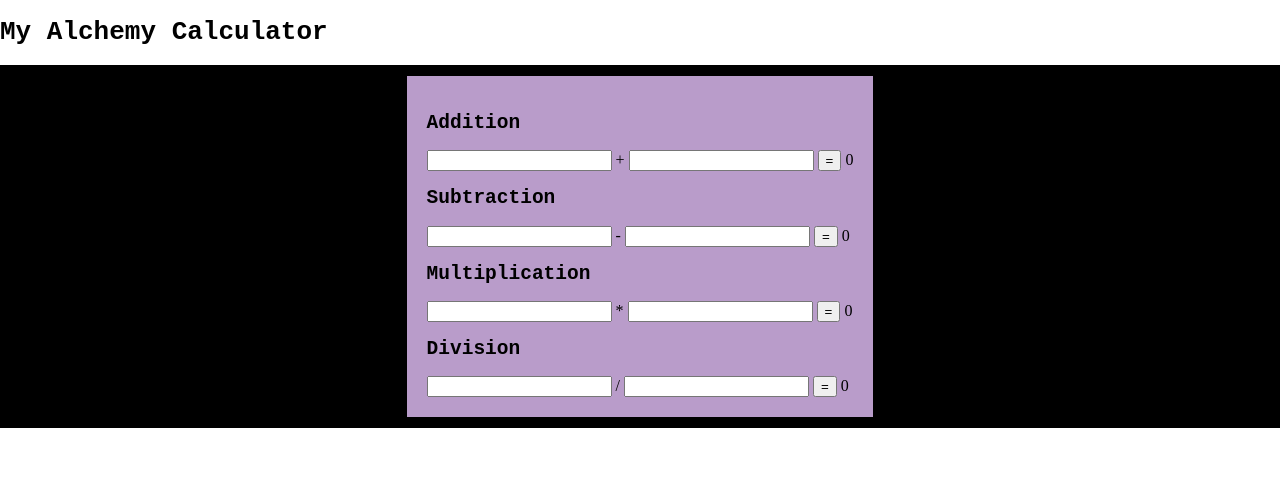
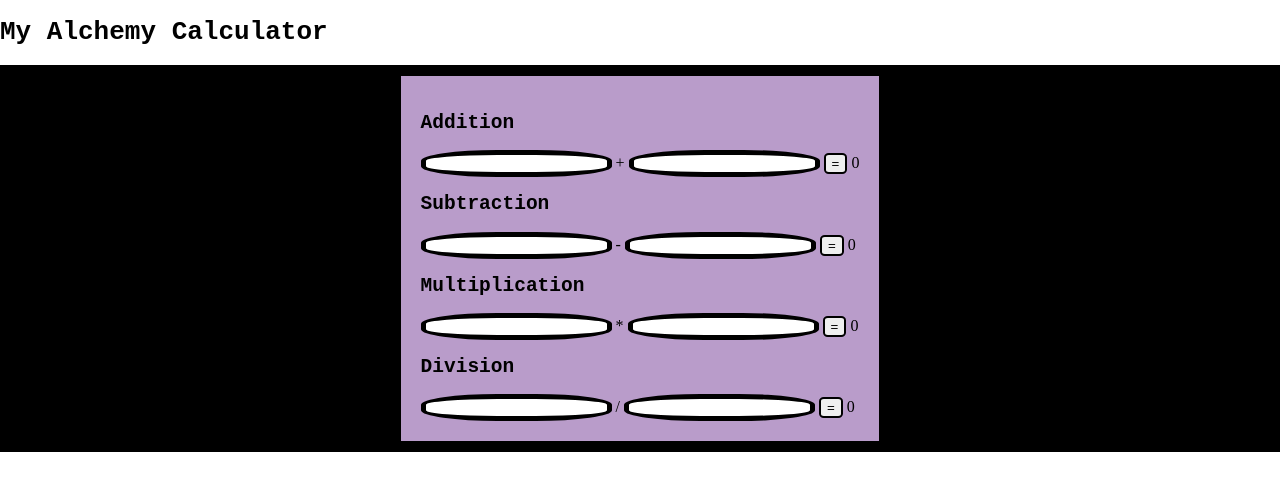
Before and after one commit to karyssa-dandrea/lab03-calculator, a plain HTML site: page index.html in a window 1280 px wide. Drawn offline with Linux system fonts and the light colour scheme.

Commit message:
style my inputs and buttons

```diff
--- a/index.html
+++ b/index.html
@@ -18,32 +18,32 @@
         <main>
           <div class="calculation">
             <h2> Addition</h2>
-          <input id="input-1" type="text">
+          <input id="input-1" type="text" class="input">
           +
-          <input id="input-2" type="text">
-          <button id="add-button">=</button>
+          <input id="input-2" type="text" class="input">
+          <button id="add-button" class="button">=</button>
           <span id="add-answer">0</span>
 
             <br>
             <h2>Subtraction</h2>
-            <input id="sub-number-1">
+            <input id="sub-number-1" class="input">
             -
-            <input id="sub-number-2">
-            <button id="sub-button">=</button>
+            <input id="sub-number-2" class="input">
+            <button id="sub-button" class="button">=</button>
             <span id="sub-answer">0</span>
           <br>
           <h2>Multiplication</h2>
-            <input id="mult-number-1">
+            <input id="mult-number-1" class="input">
             *
-            <input id="mult-number-2">
-            <button id="mult-button">=</button>
+            <input id="mult-number-2" class="input">
+            <button id="mult-button" class="button">=</button>
             <span id="mult-answer">0</span>
             <br>
             <h2>Division</h2>
-            <input id="div-number-1">
+            <input id="div-number-1" class="input">
             /
-            <input id="div-number-2">
-            <button id="div-button">=</button>
+            <input id="div-number-2" class="input">
+            <button id="div-button" class="button">=</button>
             <span id="div-answer">0</span>
 
         </div>
--- a/styles/style.css
+++ b/styles/style.css
@@ -20,8 +20,14 @@ h1, h2 {
 
 button:hover {
     color:oldlace;
-};
+}
 
-button {
+.input {
     border-radius: 40%;
+    border: 5px solid black;
 }
+
+.button {
+    border: 2px solid black;
+    border-radius: 20%;
+}
```
